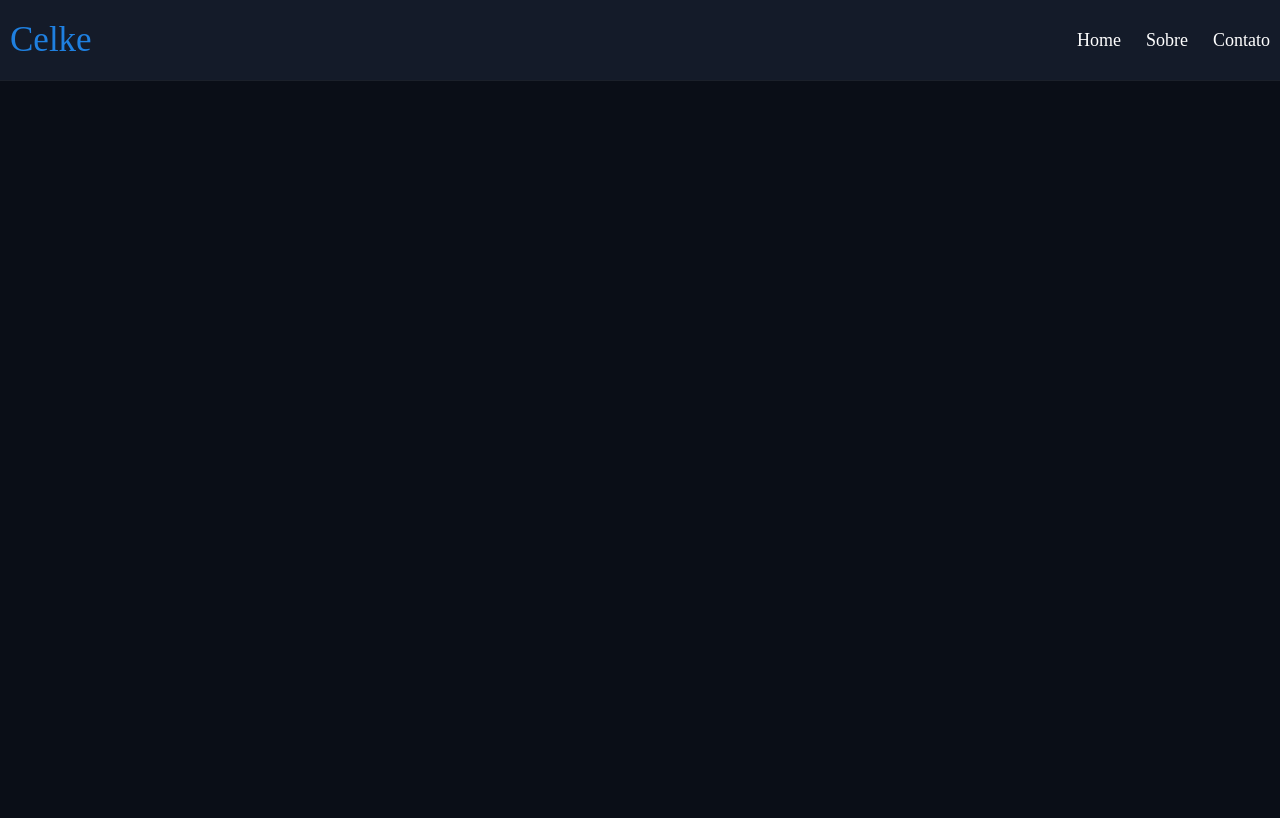
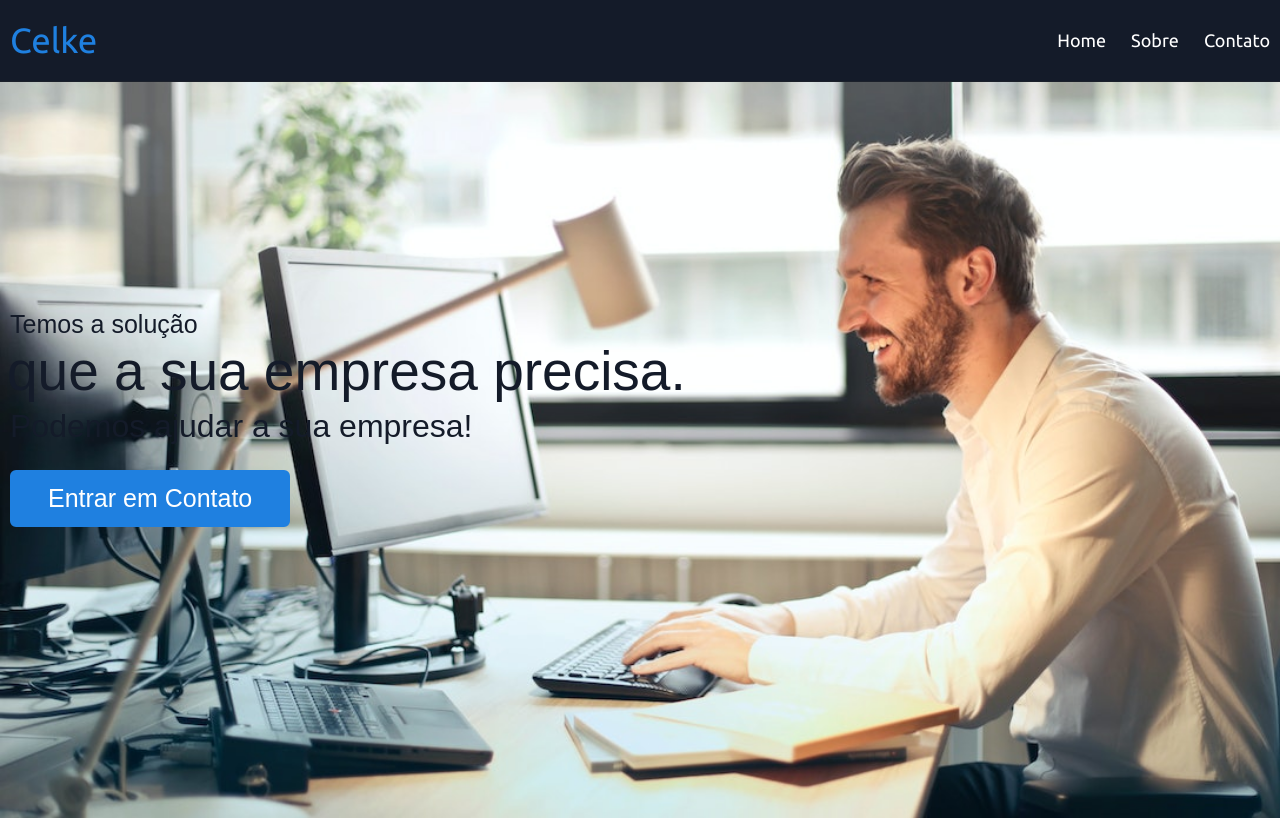
Before and after one commit to cantaruttim/NextExpress, a Next.js app: page / in a window 1280 px wide. Built offline with nearby package versions, Linux system fonts and the light colour scheme.

Commit message:
add background img

```diff
--- a/pages/index.js
+++ b/pages/index.js
@@ -14,7 +14,34 @@ function Home () {
             <title>Home</title>
         </Head>
         <Menu />
-        Welcome to Mathew's page
+
+        <section className='top'>
+
+            <div className='max-width'>
+                <div className='top-content'>
+                    <div className='text-1'>
+
+                        Temos a solução
+
+                    </div>
+                    <div className='text-2'>
+
+                        que a sua empresa precisa.
+
+                    </div>
+                    <div className='text-3'>
+
+                        Podemos ajudar a sua empresa!
+
+                    </div>
+
+                    <a href='/contato'>Entrar em Contato</a>
+
+                </div>
+            </div>
+
+
+        </section>
 
         <script src="https://ajax.googleapis.com/ajax/libs/jquery/3.6.0/jquery.min.js"></script>
         <script src='custom.js'></script>
--- a/styles/style.css
+++ b/styles/style.css
@@ -30,6 +30,7 @@ body{
     padding: 20px 0;
     background-color: #141b29;
     border-bottom: solid #1b202a 1px;
+    font-family: 'Ubuntu', sans-serif;
 }
 
 .navbar .max-width{
@@ -92,3 +93,66 @@ body{
         max-width: 930px;
     }
 }
+
+section {
+    padding: 50px 0;
+
+
+}
+
+@media(max-width: 650px){
+    section{
+        padding: 20px 0;
+    }
+}
+
+.top{
+    color: #141b29;
+    display: flex;
+    background: url('../public/banner-top.jpg');
+    height: 100vh;
+    min-height: 500px;
+    background-size: cover;
+    background-attachment: fixed;
+    font-family: 'Ubunto', sans-serif;
+}
+
+.top .max-width{
+    width: 100%;
+    display: flex;
+}
+
+
+.top .top-content .text-1{
+    font-size: 25px;
+}
+
+
+.top .top-content .text-2{
+    font-size: 55px;
+    font-weight: 400;
+    margin-left: -3px;
+}
+
+.top .top-content .text-3{
+    font-size: 32px;
+    margin: 5px 0;
+}
+
+.top .top-content a{
+    display: inline-block;
+    background-color: #1f80e0;
+    color: #fff;
+    font-size: 25px;
+    padding: 12px 36px;
+    margin-top: 20px;
+    font-weight: 300px;
+    border-radius: 6px;
+    border: 2px solid #1f80e0 ;
+    transition: all 0.3s ease;
+}
+
+.top .top-content a:hover{
+    color: #1f80e0;
+    background: none;
+}
```
